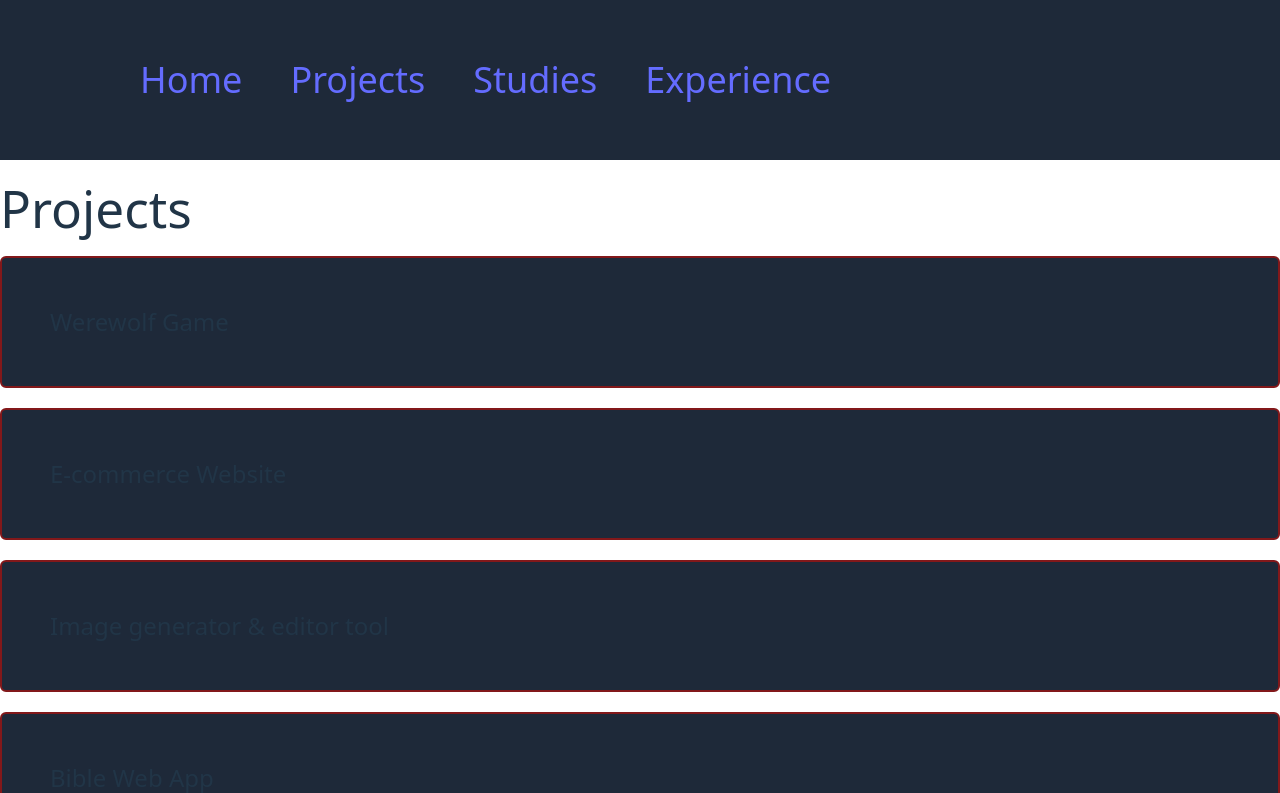
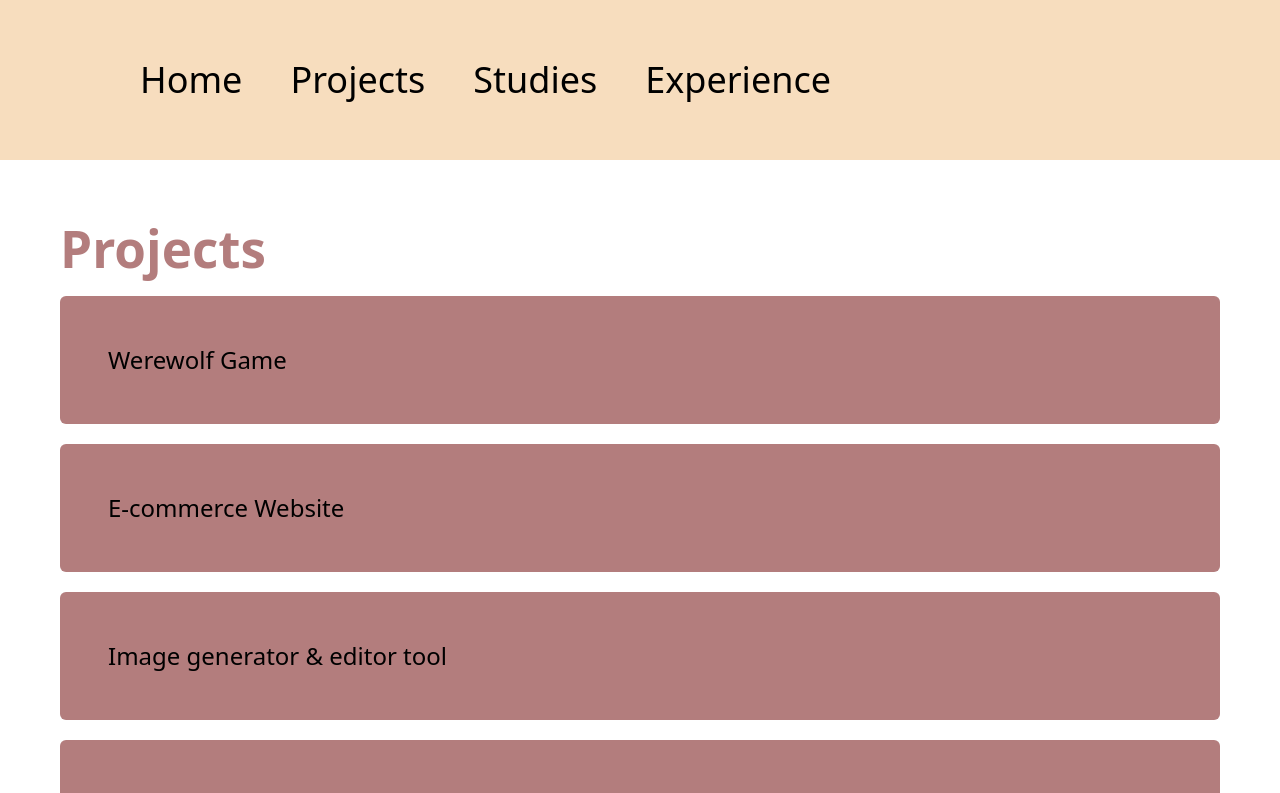
Before and after one commit to ThiagoZanconi/Personal-Web-Page, a React (Vite) app: page /projects in a window 1280 px wide. Shown: the top 793 px of the page. Built offline with nearby package versions, Linux system fonts and the light colour scheme.

Commit message:
Colors update

```diff
--- a/src/App.css
+++ b/src/App.css
@@ -49,8 +49,23 @@ body {
   color: #888;
 }
 
+.slide-in-right {
+  animation: slideInRight 1.0s ease-out forwards;
+}
+
+@keyframes slideInRight {
+  from {
+    transform: translateX(200px);
+    opacity: 0;
+  }
+  to {
+    transform: translateX(0);
+    opacity: 1;
+  }
+}
+
 .slide-in-left {
-  animation: slideInLeft 1.0s ease-out forwards;
+  animation: slideInLeft 0.7s ease-out forwards;
 }
 
 @keyframes slideInLeft {
@@ -64,13 +79,58 @@ body {
   }
 }
 
-.slide-in-right {
-  animation: slideInRight 1.4s ease-out forwards;
+.slide-in-left2 {
+  animation: slideInLeft2 1.4s ease-out forwards;
 }
 
-@keyframes slideInRight {
+@keyframes slideInLeft2 {
   from {
-    transform: translateX(200px);
+    transform: translateX(-200px);
+    opacity: 0;
+  }
+  to {
+    transform: translateX(0);
+    opacity: 1;
+  }
+}
+
+.slide-in-left3 {
+  animation: slideInLeft3 2.1s ease-out forwards;
+}
+
+@keyframes slideInLeft3 {
+  from {
+    transform: translateX(-200px);
+    opacity: 0;
+  }
+  to {
+    transform: translateX(0);
+    opacity: 1;
+  }
+}
+
+.slide-in-left4 {
+  animation: slideInLeft4 2.8s ease-out forwards;
+}
+
+@keyframes slideInLeft4 {
+  from {
+    transform: translateX(-200px);
+    opacity: 0;
+  }
+  to {
+    transform: translateX(0);
+    opacity: 1;
+  }
+}
+
+.slide-in-left5 {
+  animation: slideInLeft5 3.5s ease-out forwards;
+}
+
+@keyframes slideInLeft5 {
+  from {
+    transform: translateX(-200px);
     opacity: 0;
   }
   to {
@@ -119,3 +179,35 @@ body {
 .card:hover .card-overlay {
   opacity: 1;
 }
+
+.background-skin-color {
+  background-color: #f7ddbe;
+}
+
+.background-b37d7d-color{
+  background-color: #b37d7d
+}
+
+.color-b37d7d {
+  color: #b37d7d;
+}
+
+.color-skin {
+  color: #f7ddbe;
+}
+
+.color-black {
+  color: #000000;
+}
+
+.color-black:hover {
+  color: #000000;
+}
+
+.background-pinkish-color-hover {
+  transition: background-color 0.8s ease-out;
+}
+
+.background-pinkish-color-hover:hover {
+  background-color: #e4d3be;
+}
--- a/src/layout/layout.tsx
+++ b/src/layout/layout.tsx
@@ -3,18 +3,18 @@ import { Link, Outlet } from "react-router-dom"
 export default function Layout() {
   return (
     <>
-        <nav className="w-full h-[160px] bg-gray-800 flex justify-items-center items-center">
+        <nav className="w-full h-[160px] background-skin-color flex justify-items-center items-center">
             <div className="w-full flex mx-[10%] gap-6">
-                <Link to="/" className="rounded-md px-3 py-3 text-4xl hover:bg-white/5">
+                <Link to="/" className="px-3 py-3 text-4xl color-black background-pinkish-color-hover">
                     Home
                 </Link>
-                <Link to="/projects" className="rounded-md px-3 py-3 text-4xl hover:bg-white/5">
+                <Link to="/projects" className="px-3 py-3 text-4xl color-black background-pinkish-color-hover">
                     Projects
                 </Link>
-                <Link to="/studies" className="rounded-md px-3 py-3 text-4xl hover:bg-white/5">
+                <Link to="/studies" className="px-3 py-3 text-4xl color-black background-pinkish-color-hover">
                     Studies
                 </Link>
-                <Link to="/experience" className="rounded-md px-3 py-3 text-4xl hover:bg-white/5">
+                <Link to="/experience" className="px-3 py-3 text-4xl color-black background-pinkish-color-hover">
                     Experience
                 </Link>
             </div>
--- a/src/pages/experience.tsx
+++ b/src/pages/experience.tsx
@@ -4,16 +4,16 @@ function Experience() {
 
     return (
         <>
-            <div className="w-full">
-                <h1 className='flex mb-5 slide-in-right'>
+            <div className="m-15">
+                <h1 className='flex mb-5 slide-in-right color-b37d7d font-bold'>
                     Experience
                 </h1>
-                <div className='flex border-2 border-red-900 rounded-md p-4 gap-4 bg-gray-800 slide-in-left'>
+                <div className='flex rounded-md p-4 gap-4 background-b37d7d-color slide-in-left'>
                     <div>
                         <img src={workExperienceIcon} className="h-[300px] rounded-sm" alt="Orthodox Cross" />
                     </div>
                     <div className="flex justify-items-center items-center">
-                        <p className='text-2xl text-justify'>
+                        <p className='text-2xl text-justify color-black font-medium'>
                             Worked at LivePanel from April 20th 2025 to Agugust 30th 2025 as a Full-Stack Developer intern.
                             <br />
                             Developed a feature for processing user demographic information and making predictions using
--- a/src/pages/home.tsx
+++ b/src/pages/home.tsx
@@ -6,21 +6,21 @@ function Home() {
 
     return (
         <>
-            <div className="w-full">
+            <div className="m-15">
                 <Suspense fallback={<div>Loading intro...</div>}>
-                    <h1 className='flex mb-5 slide-in-right'>
+                    <h1 className='flex mb-5 slide-in-right color-b37d7d font-bold'>
                         Who am I
                     </h1>
-                    <div className='flex border-2 border-red-900 rounded-md p-4 gap-4 bg-gray-800 slide-in-left card'>
-                        <div className='flex rounded-md p-4 gap-4 bg-gray-800 card-content'>
+                    <div className='flex rounded-md p-4 gap-4 background-b37d7d-color slide-in-left'>
+                        <div className='flex rounded-md p-4 gap-4'>
                             <div>
-                                <img src={orthodoxCross} className="w-[700px] bg-red-900 rounded-sm" alt="Orthodox Cross" />
+                                <img src={orthodoxCross} className="w-[700px] rounded-sm" alt="Orthodox Cross" />
                             </div>
-                            <div>
-                                <p className='text-2xl text-justify'>
+                            <div className="flex justify-items-center items-center">
+                                <p className='text-2xl text-justify color-black font-medium'>
                                     I am Christian who confesses the Orthodox faith. I'm an Information Systems Engineer and I was born in
-                                    Bahía Blanca, Argentina on August 4th 1998. I'm also a full-stack developer with vast experience in
-                                    different technologies and programming languages. I speak Spanish (native), English (fluent) and
+                                    Bahía Blanca, Argentina on August 4th 1998. I'm also a full-stack developer with a vast experience in
+                                    different technologies and programming languages. I speak Spanish (Native), English (Fluent) and
                                     some Greek (Beginner).
                                 </p>
                             </div>
--- a/src/pages/projects.tsx
+++ b/src/pages/projects.tsx
@@ -2,13 +2,13 @@ function Projects() {
 
   return (
     <>
-    <div className="">
-        <h1 className='flex mb-5 slide-in-right'>
+    <div className="m-15">
+        <h1 className='flex mb-5 slide-in-right color-b37d7d font-bold'>
           Projects
         </h1>
-        <div className='flex border-2 border-red-900 rounded-md p-4 gap-4 bg-gray-800 slide-in-left card mb-5'>
+        <div className='flex rounded-md p-4 gap-4 background-b37d7d-color slide-in-left card mb-5'>
             <div className="card-content">
-                <p className="text-2xl text-justify">
+                <p className="text-2xl text-justify color-black font-medium">
                     Werewolf Game
                 </p>
             </div>
@@ -21,9 +21,9 @@ function Projects() {
             </a>
 
         </div>
-        <div className='flex border-2 border-red-900 rounded-md p-4 gap-4 bg-gray-800 slide-in-left card mb-5'>
+        <div className='flex rounded-md p-4 gap-4 background-b37d7d-color slide-in-left2 card mb-5'>
             <div className="card-content">
-                <p className="text-2xl text-justify">
+                <p className="text-2xl text-justify color-black font-medium">
                     E-commerce Website
                 </p>
             </div>
@@ -36,9 +36,9 @@ function Projects() {
             </a>
 
         </div>
-        <div className='flex border-2 border-red-900 rounded-md p-4 gap-4 bg-gray-800 slide-in-left card mb-5'>
+        <div className='flex rounded-md p-4 gap-4 background-b37d7d-color slide-in-left3 card mb-5'>
             <div className="card-content">
-                <p className="text-2xl text-justify">
+                <p className="text-2xl text-justify color-black font-medium">
                     Image generator & editor tool
                 </p>
             </div>
@@ -51,9 +51,9 @@ function Projects() {
             </a>
         </div>
 
-        <div className='flex border-2 border-red-900 rounded-md p-4 gap-4 bg-gray-800 slide-in-left card mb-5'>
+        <div className='flex rounded-md p-4 gap-4 background-b37d7d-color slide-in-left4 card mb-5'>
             <div className="card-content">
-                <p className="text-2xl text-justify">
+                <p className="text-2xl text-justify color-black font-medium">
                     Bible Web App
                 </p>
             </div>
@@ -66,9 +66,9 @@ function Projects() {
             </a>
         </div>
 
-        <div className='flex border-2 border-red-900 rounded-md p-4 gap-4 bg-gray-800 slide-in-left card mb-5'>
+        <div className='flex rounded-md p-4 gap-4 background-b37d7d-color slide-in-left5 card mb-5'>
             <div className="card-content">
-                <p className="text-2xl text-justify">
+                <p className="text-2xl text-justify color-black font-medium">
                     Bicep Strength Tracker App
                 </p>
             </div>
--- a/src/pages/studies.tsx
+++ b/src/pages/studies.tsx
@@ -4,16 +4,16 @@ function Studies() {
 
     return (
         <>
-            <div className="w-full">
-                <h1 className='flex mb-5 slide-in-right'>
+            <div className="m-15">
+                <h1 className='flex mb-5 slide-in-right color-b37d7d font-bold'>
                     Studies
                 </h1>
-                <div className='flex border-2 border-red-900 rounded-md p-4 gap-4 bg-gray-800 slide-in-left'>
+                <div className='flex rounded-md p-4 gap-4 background-b37d7d-color slide-in-left'>
                     <div>
                         <img src={studyIcon} className="h-[300px] rounded-sm" alt="Orthodox Cross" />
                     </div>
                     <div className="flex justify-items-center items-center">
-                        <p className='text-2xl text-justify'>
+                        <p className='text-2xl text-justify color-black font-medium'>
                             Graduated as an Information Systems Engineer from the National University of the South,
                             Bahía Blanca - Argentina,
                             2017 - 2025.
```
